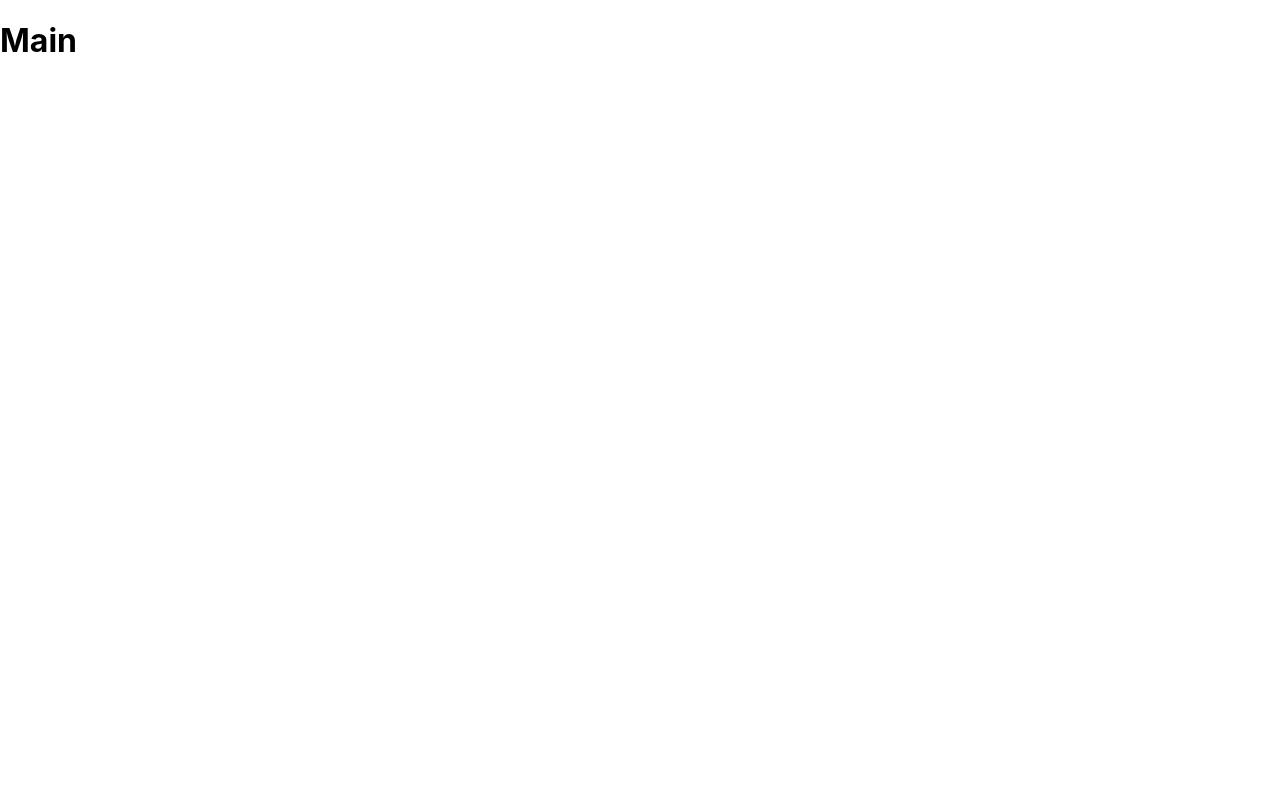
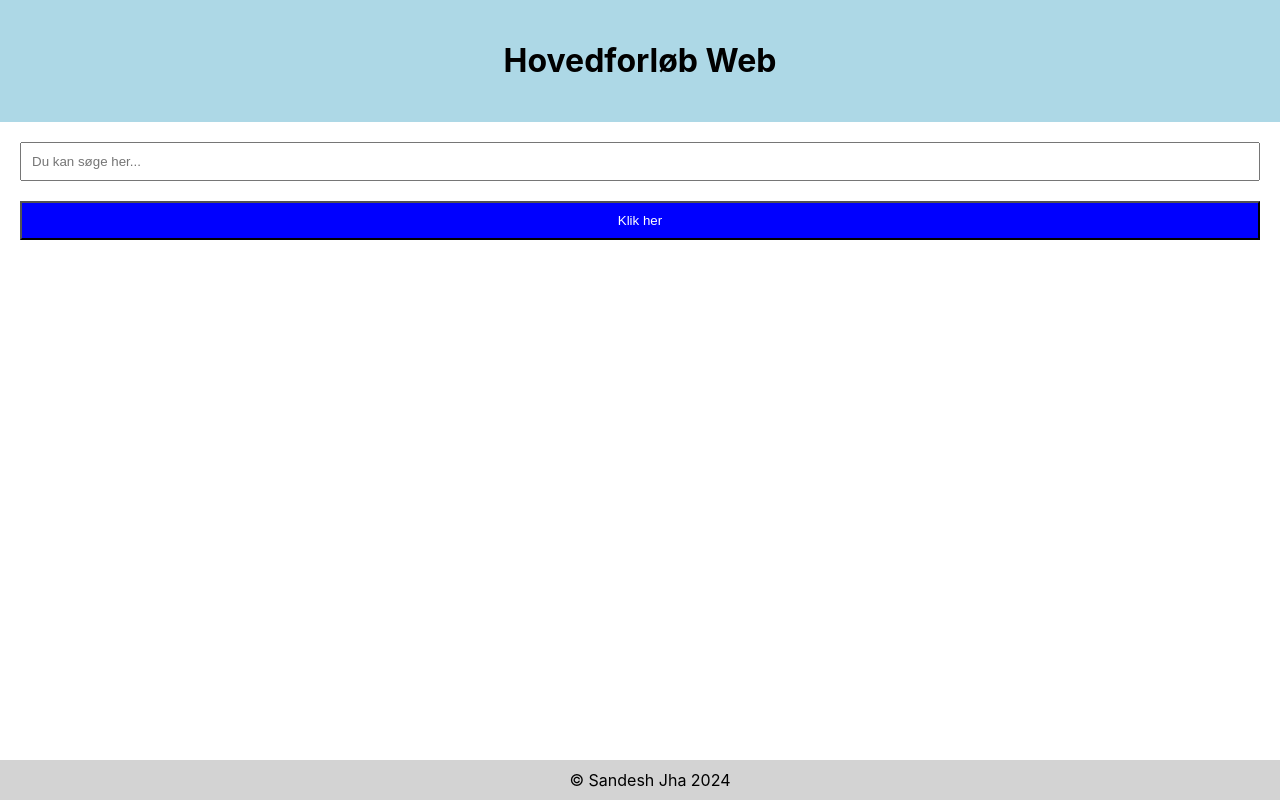
Before and after one commit to SandusDK/Hovedforl-b1-velser, a React (Create React App) app in the folder reactapp/: page / in a window 1280 px wide. Built offline with nearby package versions, Linux system fonts and the light colour scheme.

Commit message:
Added Search And Buttons + CSS

```diff
--- a/reactapp/src/App.css
+++ b/reactapp/src/App.css
@@ -1,38 +1,33 @@
-.App {
-  text-align: center;
+header {
+	background-color: lightblue;
+	padding: 20px;
+	text-align: center;
+	margin: 0;
 }
 
-.App-logo {
-  height: 40vmin;
-  pointer-events: none;
+.AppMain {
+	padding: 20px;
 }
 
-@media (prefers-reduced-motion: no-preference) {
-  .App-logo {
-    animation: App-logo-spin infinite 20s linear;
-  }
+.SøgeInput {
+	margin-bottom: 20px;
+	padding: 10px;
+	width: 100%;
+	box-sizing: border-box;
 }
 
-.App-header {
-  background-color: #282c34;
-  min-height: 100vh;
-  display: flex;
-  flex-direction: column;
-  align-items: center;
-  justify-content: center;
-  font-size: calc(10px + 2vmin);
-  color: white;
+footer {
+	background-color: lightgray;
+	padding: 10px;
+	text-align: center;
+	position: fixed;
+	bottom: 0;
+	width: 100%;
 }
-
-.App-link {
-  color: #61dafb;
+.Button {
+	background-color: blue;
+	color: white;
+	padding: 10px 20px;
+	cursor: pointer;
+	width: 100%;
 }
-
-@keyframes App-logo-spin {
-  from {
-    transform: rotate(0deg);
-  }
-  to {
-    transform: rotate(360deg);
-  }
-}
--- a/reactapp/src/App.js
+++ b/reactapp/src/App.js
@@ -1,9 +1,18 @@
-import logo from "./logo.svg";
 import "./App.css";
 import Main from "./components/main";
 
 function App() {
-	return <Main />;
+	return (
+		<div className="App">
+			<header>
+				<h1>Hovedforløb Web</h1>
+			</header>
+			<div className="AppMain">
+				<Main />
+			</div>
+			<footer>© Sandesh Jha 2024</footer>
+		</div>
+	);
 }
 
 export default App;
--- a/reactapp/src/components/main.tsx
+++ b/reactapp/src/components/main.tsx
@@ -1,5 +1,26 @@
 import React from "react";
+import "../App.css";
 
 export default function Main() {
-	return <h1>Main</h1>;
+	const [searchTerm, setSearchTerm] = React.useState("");
+
+	return (
+		<div className="Main">
+			<input
+				type="text"
+				placeholder="Du kan søge her..."
+				className="SøgeInput"
+				value={searchTerm}
+				onChange={(e) => setSearchTerm(e.target.value)}
+			></input>
+			<button
+				className="Button"
+				onClick={() => {
+					setSearchTerm("");
+				}}
+			>
+				Klik her
+			</button>
+		</div>
+	);
 }
```
